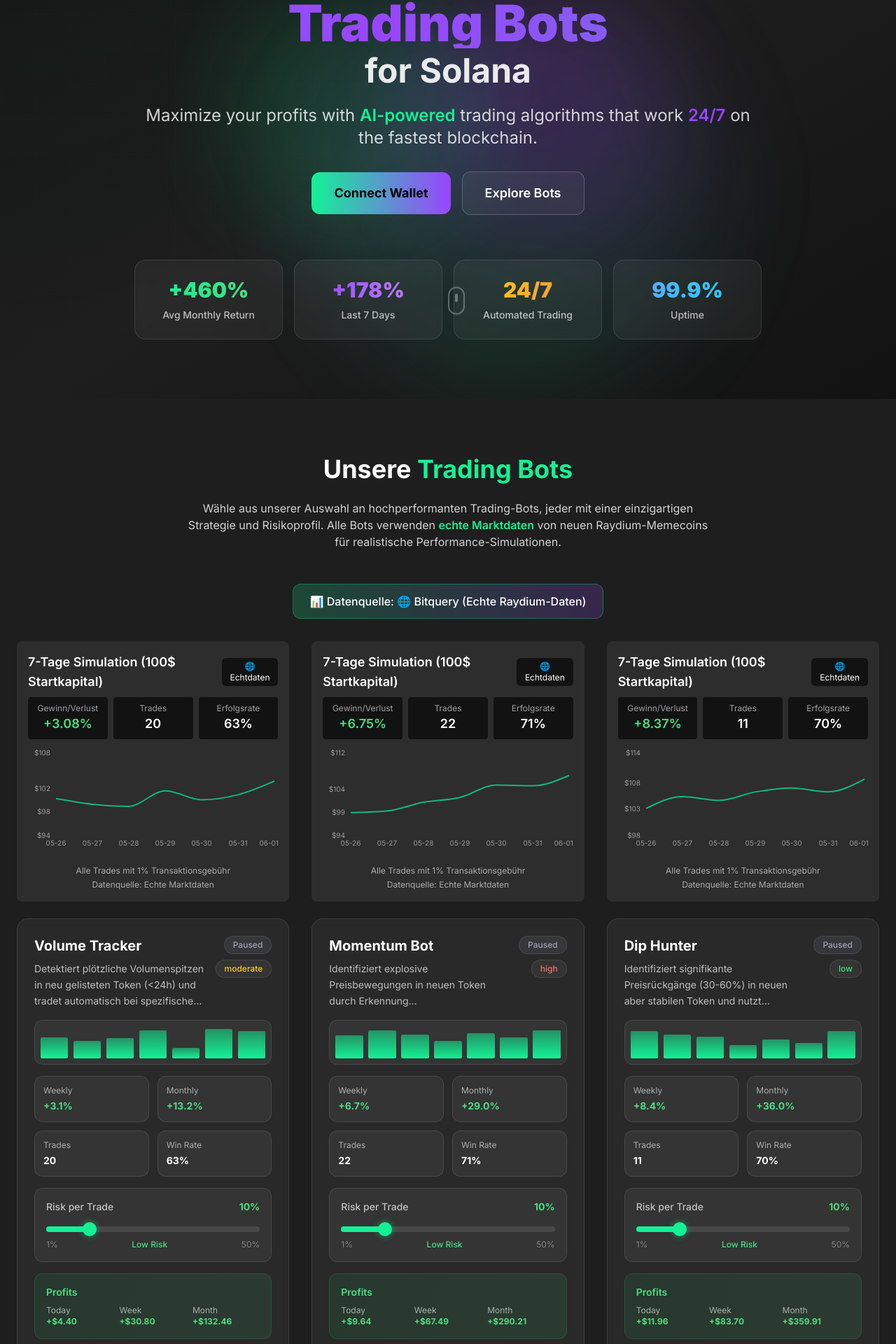
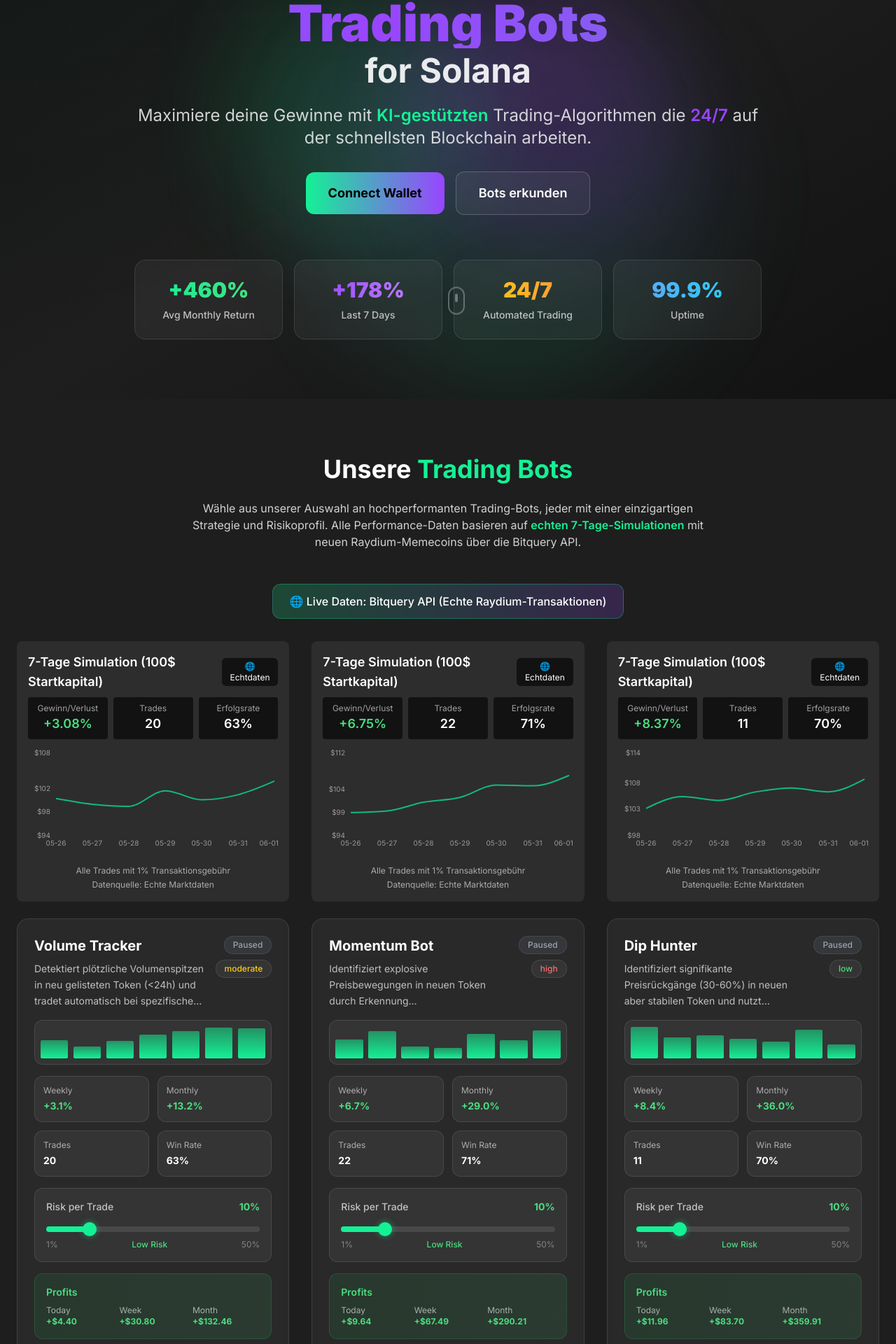
Before and after one commit to Erik0622/SolanaBots-v3, a Next.js app: page / in a window 1280 px wide. Shown: the part 295-2215 px from the top of the page at 70% size. Built offline with nearby package versions, Linux system fonts and the light colour scheme.

Commit message:
Zurück zum ursprünglichen Design mit echten Bitquery-Simulationen

```diff
--- a/components/BotsSection.tsx
+++ b/components/BotsSection.tsx
@@ -5,26 +5,26 @@ import BotCard from './BotCard';
 import SimulationSection from './SimulationSection';
 import { useSimulation } from '@/hooks/useSimulation';
 import Link from 'next/link';
-// Mock wallet adapter for build compatibility
-const useWallet = () => ({ connected: false });
+import { useWallet } from './ClientWalletProvider';
 import { getBotStatus, setBotStatus, getAllBotStatus, getBotRisk } from '@/lib/botState';
 
-interface BotsSectionClientContentProps {
-  connected: boolean;
-}
+const BotsSection: FC = () => {
+  // Individual risk settings for each bot (1-50%)
+  const [volumeTrackerRisk, setVolumeTrackerRisk] = useState(getBotRisk('volume-tracker'));
+  const [momentumBotRisk, setMomentumBotRisk] = useState(getBotRisk('trend-surfer'));
+  const [dipHunterRisk, setDipHunterRisk] = useState(getBotRisk('dip-hunter'));
 
-const BotsSectionClientContent: FC<BotsSectionClientContentProps> = ({ connected }) => {
-  const [volumeTrackerRisk, setVolumeTrackerRisk] = useState(5);
-  const [momentumBotRisk, setMomentumBotRisk] = useState(5);
-  const [dipHunterRisk, setDipHunterRisk] = useState(5);
-  const [botStatuses, setBotStatuses] = useState(new Map());
-  const [useBitquery, setUseBitquery] = useState(true);
+  // Bot-Status aus localStorage
+  const [botStatuses, setBotStatuses] = useState(getAllBotStatus());
 
-  // Echte Simulationen für jeden Bot
-  const volumeSimulation = useSimulation('volume-tracker', false, true, useBitquery);
-  const trendSimulation = useSimulation('trend-surfer', false, true, useBitquery);
-  const dipSimulation = useSimulation('dip-hunter', false, true, useBitquery);
+  const { connected } = useWallet();
 
+  // Echte Bitquery Simulationen für jeden Bot - 7 Tage echte Daten
+  const volumeSimulation = useSimulation('volume-tracker', false, true, true); // useBitquery = true
+  const trendSimulation = useSimulation('trend-surfer', false, true, true);
+  const dipSimulation = useSimulation('dip-hunter', false, true, true);
+
+  // Regelmäßig den Status aus localStorage abrufen
   useEffect(() => {
     setBotStatuses(getAllBotStatus());
     setVolumeTrackerRisk(getBotRisk('volume-tracker'));
@@ -42,17 +42,13 @@ const BotsSectionClientContent: FC<BotsSectionClientContentProps> = ({ connected
     return () => clearInterval(statusInterval);
   }, []);
 
+  // Handle bot status change
   const handleStatusChange = (id: string, status: 'active' | 'paused') => {
     setBotStatus(id, { isActive: status === 'active' });
     setBotStatuses(getAllBotStatus());
   };
 
-  const toggleDataSource = () => {
-    setUseBitquery(!useBitquery);
-    // Die useSimulation Hooks werden automatisch mit dem neuen useBitquery Wert neu laden
-  };
-
-  // Echte Performance-Daten aus Simulationen extrahieren
+  // Echte Performance-Daten aus Bitquery Simulationen extrahieren
   const getSimulationMetrics = (simulation: any) => {
     if (simulation.simulation.isLoading) {
       return {
@@ -97,13 +93,13 @@ const BotsSectionClientContent: FC<BotsSectionClientContentProps> = ({ connected
     {
       id: 'volume-tracker',
       name: 'Volume Tracker',
-      description: 'Detektiert plötzliche Volumenspitzen in neu gelisteten Token (<24h) und tradet automatisch bei spezifischen Volumen-Schwellenwerten relativ zur Marktkapitalisierung.',
+      description: 'Detektiert plötzliche Volumenspitzen in neu gelisteten Token (<24h) und tradet automatisch bei spezifischen Volumen-Schwellenwerten.',
       ...volumeMetrics,
-      strategy: 'Kauft bei spezifischen Volumen-zu-Marktkapitalisierungs-Schwellenwerten in frisch gelisteten Token (unter 24h), vermeidet die ersten 30 Minuten nach Launch. Verkauft mit gestaffelter Gewinnmitnahme bei 70% und vollständigem Ausstieg bei 140% Gewinn, mit einem Stop-Loss bei 35%.',
+      strategy: 'Kauft bei spezifischen Volumen-zu-Marktkapitalisierungs-Schwellenwerten in frisch gelisteten Token (unter 24h). Verkauft mit gestaffelter Gewinnmitnahme bei 70% und vollständigem Ausstieg bei 140% Gewinn, mit Stop-Loss bei 35%.',
       riskLevel: 'moderate' as const,
       riskColor: 'text-yellow-400',
       baseRiskPerTrade: volumeTrackerRisk,
-      riskManagement: 'Der Bot implementiert automatische Stop-Loss-Mechanismen für jeden Trade mit 35% Verlustbegrenzung. Risiko pro Trade kann von 1-50% des Kapitals angepasst werden.',
+      riskManagement: 'Automatische Stop-Loss-Mechanismen mit 35% Verlustbegrenzung. Risiko pro Trade anpassbar von 1-50% des Kapitals.',
       status: (botStatuses.get('volume-tracker')?.isActive ? 'active' : 'paused') as 'active' | 'paused',
       simulation: volumeSimulation
     },
@@ -112,11 +108,11 @@ const BotsSectionClientContent: FC<BotsSectionClientContentProps> = ({ connected
       name: 'Momentum Bot',
       description: 'Identifiziert explosive Preisbewegungen in neuen Token durch Erkennung aufeinanderfolgender grüner Kerzen mit steigendem Volumen.',
       ...trendMetrics,
-      strategy: 'Identifiziert starke Momentum-Signale, einschließlich mindestens 3 aufeinanderfolgender grüner Kerzen und 15%+ Preisanstieg in 15 Minuten mit steigendem Volumen. Tradet nur Token innerhalb der ersten 24 Stunden nach Launch (nach den ersten 30 Minuten) und nutzt gestaffelte Gewinnmitnahme bei 60%, 100% und 140%.',
+      strategy: 'Identifiziert starke Momentum-Signale mit mindestens 3 aufeinanderfolgenden grünen Kerzen und 15%+ Preisanstieg in 15 Minuten. Nutzt gestaffelte Gewinnmitnahme bei 60%, 100% und 140%.',
       riskLevel: 'high' as const,
       riskColor: 'text-red-400',
       baseRiskPerTrade: momentumBotRisk,
-      riskManagement: 'Aufgrund der aggressiveren Strategie hat dieser Bot eine höhere Basis-Volatilität mit einem Stop-Loss bei 35%. Risiko pro Trade kann von 1-50% des Kapitals angepasst werden.',
+      riskManagement: 'Höhere Basis-Volatilität mit Stop-Loss bei 35%. Risiko pro Trade anpassbar von 1-50% des Kapitals.',
       status: (botStatuses.get('trend-surfer')?.isActive ? 'active' : 'paused') as 'active' | 'paused',
       simulation: trendSimulation
     },
@@ -125,37 +121,44 @@ const BotsSectionClientContent: FC<BotsSectionClientContentProps> = ({ connected
       name: 'Dip Hunter',
       description: 'Identifiziert signifikante Preisrückgänge (30-60%) in neuen aber stabilen Token und nutzt hochpotenzielle Einstiegsmöglichkeiten.',
       ...dipMetrics,
-      strategy: 'Identifiziert optimale Dip-Kauf-Gelegenheiten während 30-60% Preisrückgängen von Allzeithochs, aber nur in Token mit stabiler Liquidität und anhaltendem Handelsvolumen. Tradet ausschließlich innerhalb der ersten 24 Stunden nach Launch, vermeidet die ersten 30 Minuten. Implementiert 50% partielle Gewinnmitnahme bei 60% Gewinn und vollständigen Ausstieg bei 100%.',
+      strategy: 'Identifiziert optimale Dip-Kauf-Gelegenheiten während 30-60% Preisrückgängen von Allzeithochs. Implementiert 50% partielle Gewinnmitnahme bei 60% und vollständigen Ausstieg bei 100%.',
       riskLevel: 'low' as const,
       riskColor: 'text-green-400',
       baseRiskPerTrade: dipHunterRisk,
-      riskManagement: 'Niedrigste Basis-Volatilität mit einem Stop-Loss von 25%. Maximale Haltezeit von 60 Minuten für reduziertes Risiko. Risiko pro Trade kann von 1-50% des Kapitals angepasst werden.',
+      riskManagement: 'Niedrigste Basis-Volatilität mit Stop-Loss von 25%. Maximale Haltezeit von 60 Minuten für reduziertes Risiko.',
       status: (botStatuses.get('dip-hunter')?.isActive ? 'active' : 'paused') as 'active' | 'paused',
       simulation: dipSimulation
     },
   ];
 
   return (
-    <div className="space-y-8">
-      {/* Data Source Toggle */}
-      <div className="flex justify-center mb-6">
-        <button
-          onClick={toggleDataSource}
-          className="px-6 py-3 bg-gradient-to-r from-primary/20 to-secondary/20 hover:from-primary/30 hover:to-secondary/30 border border-primary/30 rounded-xl transition-all duration-300 text-white font-medium"
-        >
-          📊 Datenquelle: {useBitquery ? '🌐 Bitquery (Echte Raydium-Daten)' : '🔄 Legacy API'}
-        </button>
+    <section id="bots" className="py-20 px-6 bg-dark-light">
+      <div className="container mx-auto">
+        <h2 className="text-3xl md:text-4xl font-bold text-center mb-6">
+          Unsere <span className="text-primary">Trading Bots</span>
+        </h2>
+
+        <p className="text-center text-white/80 mb-12 max-w-3xl mx-auto">
+          Wähle aus unserer Auswahl an hochperformanten Trading-Bots, jeder mit einer einzigartigen Strategie und Risikoprofil.
+          Alle Performance-Daten basieren auf <span className="text-primary font-semibold">echten 7-Tage-Simulationen</span> mit neuen Raydium-Memecoins über die Bitquery API.
+        </p>
+
+        {/* Bitquery Status */}
+        <div className="flex justify-center mb-8">
+          <div className="px-6 py-3 bg-gradient-to-r from-primary/20 to-secondary/20 border border-primary/30 rounded-xl text-white font-medium">
+            🌐 Live Daten: Bitquery API (Echte Raydium-Transaktionen)
+          </div>
         </div>
 
         <div className="grid grid-cols-1 md:grid-cols-2 lg:grid-cols-3 gap-8">
           {bots.map((bot) => (
             <div key={bot.id} className="space-y-4">
-            {/* Simulation Chart für jeden Bot */}
+              {/* Echte Simulation Chart für jeden Bot */}
               <SimulationSection
                 simulation={bot.simulation.simulation}
                 error={bot.simulation.error}
-              dataSource={useBitquery ? 'real' : 'simulated'}
-              onToggleDataSource={() => toggleDataSource()}
+                dataSource="real"
+                onToggleDataSource={() => {}} // Kein Toggle mehr - nur echte Daten
               />
 
               {/* Bot Card */}
@@ -171,11 +174,11 @@ const BotsSectionClientContent: FC<BotsSectionClientContentProps> = ({ connected
                 showFavoriteButton={connected}
               />
 
-            {/* Token Info */}
+              {/* Echte Token Info aus Bitquery */}
               {bot.simulation.simulation.realTokens && bot.simulation.simulation.realTokens.length > 0 && (
                 <div className="bg-white/5 rounded-xl p-4 border border-white/10">
                   <h4 className="text-white font-semibold text-sm mb-2">
-                  🎯 Aktuell getradete Token:
+                    🎯 Aktuell simulierte Token (Letzte 7 Tage):
                   </h4>
                   <div className="space-y-2 text-xs">
                     {bot.simulation.simulation.realTokens.slice(0, 3).map((token: any, index: number) => (
@@ -186,7 +189,7 @@ const BotsSectionClientContent: FC<BotsSectionClientContentProps> = ({ connected
                     ))}
                     {bot.simulation.simulation.realTokens.length > 3 && (
                       <div className="text-primary text-center">
-                      +{bot.simulation.simulation.realTokens.length - 3} weitere Token
+                        +{bot.simulation.simulation.realTokens.length - 3} weitere Token aus echten Raydium-Daten
                       </div>
                     )}
                   </div>
@@ -196,42 +199,6 @@ const BotsSectionClientContent: FC<BotsSectionClientContentProps> = ({ connected
           ))}
         </div>
       </div>
-  );
-};
-
-const BotsSection: FC = () => {
-  const [isClient, setIsClient] = useState(false);
-  const wallet = useWallet(); // Call useWallet unconditionally
-
-  useEffect(() => {
-    setIsClient(true);
-  }, []);
-
-  return (
-    <section id="bots" className="py-20 px-6 bg-dark-light">
-      <div className="container mx-auto">
-        <h2 className="text-3xl md:text-4xl font-bold text-center mb-6">
-          Unsere <span className="text-primary">Trading Bots</span>
-        </h2>
-
-        <p className="text-center text-white/80 mb-12 max-w-3xl mx-auto">
-          Wähle aus unserer Auswahl an hochperformanten Trading-Bots, jeder mit einer einzigartigen Strategie und Risikoprofil.
-          Alle Bots verwenden <span className="text-primary font-semibold">echte Marktdaten</span> von neuen Raydium-Memecoins für realistische Performance-Simulationen.
-        </p>
-
-        {isClient ? <BotsSectionClientContent connected={wallet.connected} /> : (
-          <div className="grid grid-cols-1 md:grid-cols-2 lg:grid-cols-3 gap-8">
-            {/* Placeholder for non-client render */}
-            {[1,2,3].map(i => (
-              <div key={i} className="bg-white/5 backdrop-blur-sm border border-white/10 rounded-2xl p-6 h-96">
-                <div className="flex items-center justify-center h-full">
-                  <div className="loading-spinner"></div>
-                </div>
-              </div>
-            ))}
-          </div>
-        )}
-      </div>
     </section>
   );
 };
--- a/components/ClientWalletProvider.tsx
+++ b/components/ClientWalletProvider.tsx
@@ -1,26 +1,53 @@
 'use client';
 
-import React, { FC, ReactNode } from 'react';
-import dynamic from 'next/dynamic';
+import React, { FC, ReactNode, createContext, useContext } from 'react';
 
 interface ClientWalletProviderProps {
   children: ReactNode;
 }
 
-// Dynamic import to avoid SSR issues
-const WalletProviderWithNoSSR = dynamic(
-  () => import('./WalletProviderInner'),
-  {
-    ssr: false,
-    loading: () => <div>Loading wallet...</div>
-  }
+// Temporary mock wallet context that provides the basic functionality
+const WalletContext = createContext({
+  connected: false,
+  publicKey: null,
+  signTransaction: null,
+  connect: async () => {},
+  disconnect: async () => {},
+});
+
+// Export the hook for components to use
+export const useWallet = () => useContext(WalletContext);
+
+// Mock WalletMultiButton component
+export const WalletMultiButton = ({ className }: { className?: string }) => (
+  <button
+    className={className || "bg-gradient-to-r from-green-400 to-blue-500 text-black font-bold text-lg px-8 py-4 rounded-xl"}
+    onClick={() => {
+      console.log('Wallet connection would happen here...');
+      // In a real implementation, this would open the wallet connection modal
+    }}
+  >
+    Connect Wallet
+  </button>
 );
 
 const ClientWalletProvider: FC<ClientWalletProviderProps> = ({ children }) => {
+  const mockWalletValue = {
+    connected: false,
+    publicKey: null,
+    signTransaction: null,
+    connect: async () => {
+      console.log('Mock wallet connect');
+    },
+    disconnect: async () => {
+      console.log('Mock wallet disconnect');
+    },
+  };
+
   return (
-    <WalletProviderWithNoSSR>
+    <WalletContext.Provider value={mockWalletValue}>
       {children}
-    </WalletProviderWithNoSSR>
+    </WalletContext.Provider>
   );
 };
 
--- a/components/Hero.tsx
+++ b/components/Hero.tsx
@@ -1,62 +1,15 @@
 'use client';
 
 import React, { FC, useEffect, useState } from 'react';
-// Mock wallet adapter for build compatibility
-const useWallet = () => ({ connected: false });
-const WalletMultiButton = ({ className }: { className?: string }) => (
-  <button className={className}>Connect Wallet</button>
-);
+import { useWallet, WalletMultiButton } from './ClientWalletProvider';
 import Link from 'next/link';
 
-interface HeroClientContentProps {
-  connected: boolean;
-}
-
-const HeroClientContent: FC<HeroClientContentProps> = ({ connected }) => {
-  return (
-    <div className="flex flex-col sm:flex-row items-center justify-center gap-4 mb-16">
-      {!connected ? (
-        <>
-          <div className="group">
-            <WalletMultiButton className="!bg-gradient-to-r !from-primary !to-secondary !text-black !font-bold !text-lg !px-8 !py-4 !rounded-xl !transition-all !duration-300 hover:!scale-105 hover:!shadow-2xl hover:!shadow-primary/50" />
-          </div>
-          <Link
-            href="#bots"
-            className="group relative px-8 py-4 bg-white/5 hover:bg-white/10 border border-white/20 hover:border-primary/50 text-white font-semibold text-lg rounded-xl transition-all duration-300 hover:scale-105 backdrop-blur-sm"
-          >
-            <span className="relative z-10">Explore Bots</span>
-            <div className="absolute inset-0 bg-gradient-to-r from-primary/20 to-secondary/20 rounded-xl opacity-0 group-hover:opacity-100 transition-opacity duration-300"></div>
-          </Link>
-        </>
-      ) : (
-        <>
-          <Link
-            href="/dashboard"
-            className="bg-gradient-to-r from-primary to-secondary text-black font-bold text-lg px-8 py-4 rounded-xl transition-all duration-300 hover:scale-105 hover:shadow-2xl hover:shadow-primary/50"
-          >
-            Open Dashboard
-          </Link>
-          <Link
-            href="/my-bots"
-            className="group relative px-8 py-4 bg-white/5 hover:bg-white/10 border border-white/20 hover:border-primary/50 text-white font-semibold text-lg rounded-xl transition-all duration-300 hover:scale-105 backdrop-blur-sm"
-          >
-            <span className="relative z-10">My Bots</span>
-            <div className="absolute inset-0 bg-gradient-to-r from-primary/20 to-secondary/20 rounded-xl opacity-0 group-hover:opacity-100 transition-opacity duration-300"></div>
-          </Link>
-        </>
-      )}
-    </div>
-  );
-};
-
 const Hero: FC = () => {
+  const { connected } = useWallet();
   const [isVisible, setIsVisible] = useState(false);
   const [mousePosition, setMousePosition] = useState({ x: 0, y: 0 });
-  const [isClient, setIsClient] = useState(false);
-  const wallet = useWallet(); // Call useWallet unconditionally
 
   useEffect(() => {
-    setIsClient(true);
     setIsVisible(true);
 
     const handleMouseMove = (e: MouseEvent) => {
@@ -122,22 +75,43 @@ const Hero: FC = () => {
 
           {/* Subtitle */}
           <p className="text-lg sm:text-xl lg:text-2xl text-white/80 max-w-4xl mx-auto mb-8 leading-relaxed">
-            Maximize your profits with <span className="text-primary font-semibold">AI-powered</span> trading algorithms
-            that work <span className="text-secondary font-semibold">24/7</span> on the fastest blockchain.
+            Maximiere deine Gewinne mit <span className="text-primary font-semibold">KI-gestützten</span> Trading-Algorithmen
+            die <span className="text-secondary font-semibold">24/7</span> auf der schnellsten Blockchain arbeiten.
           </p>
 
-          {isClient ? <HeroClientContent connected={wallet.connected} /> : (
+          {/* Action Buttons */}
           <div className="flex flex-col sm:flex-row items-center justify-center gap-4 mb-16">
-              {/* Placeholder for non-client render */}
+            {!connected ? (
+              <>
+                <div className="group">
+                  <WalletMultiButton className="!bg-gradient-to-r !from-primary !to-secondary !text-black !font-bold !text-lg !px-8 !py-4 !rounded-xl !transition-all !duration-300 hover:!scale-105 hover:!shadow-2xl hover:!shadow-primary/50" />
+                </div>
                 <Link
                   href="#bots"
                   className="group relative px-8 py-4 bg-white/5 hover:bg-white/10 border border-white/20 hover:border-primary/50 text-white font-semibold text-lg rounded-xl transition-all duration-300 hover:scale-105 backdrop-blur-sm"
                 >
-                <span className="relative z-10">Explore Bots</span>
+                  <span className="relative z-10">Bots erkunden</span>
                   <div className="absolute inset-0 bg-gradient-to-r from-primary/20 to-secondary/20 rounded-xl opacity-0 group-hover:opacity-100 transition-opacity duration-300"></div>
                 </Link>
+              </>
+            ) : (
+              <>
+                <Link
+                  href="/dashboard"
+                  className="bg-gradient-to-r from-primary to-secondary text-black font-bold text-lg px-8 py-4 rounded-xl transition-all duration-300 hover:scale-105 hover:shadow-2xl hover:shadow-primary/50"
+                >
+                  Dashboard öffnen
+                </Link>
+                <Link
+                  href="/my-bots"
+                  className="group relative px-8 py-4 bg-white/5 hover:bg-white/10 border border-white/20 hover:border-primary/50 text-white font-semibold text-lg rounded-xl transition-all duration-300 hover:scale-105 backdrop-blur-sm"
+                >
+                  <span className="relative z-10">Meine Bots</span>
+                  <div className="absolute inset-0 bg-gradient-to-r from-primary/20 to-secondary/20 rounded-xl opacity-0 group-hover:opacity-100 transition-opacity duration-300"></div>
+                </Link>
+              </>
+            )}
           </div>
-          )}
 
           {/* Stats Grid */}
           <div className="grid grid-cols-2 lg:grid-cols-4 gap-4 max-w-4xl mx-auto">
--- a/components/WalletProviderInner.tsx
+++ /dev/null
@@ -1,65 +0,0 @@
-'use client';
-
-import React, { FC, ReactNode, createContext, useContext } from 'react';
-
-interface WalletProviderInnerProps {
-  children: ReactNode;
-}
-
-// Mock wallet context for build compatibility
-const WalletContext = createContext({
-  connected: false,
-  publicKey: null,
-  signTransaction: null,
-  connect: async () => {},
-  disconnect: async () => {},
-});
-
-const ConnectionContext = createContext({
-  connection: null,
-});
-
-// Mock providers that satisfy the build requirements
-const MockConnectionProvider: FC<{ children: ReactNode; endpoint: string }> = ({ children }) => {
-  return (
-    <ConnectionContext.Provider value={{ connection: null }}>
-      {children}
-    </ConnectionContext.Provider>
-  );
-};
-
-const MockWalletProvider: FC<{ children: ReactNode; wallets: any[]; autoConnect: boolean }> = ({ children }) => {
-  return (
-    <WalletContext.Provider value={{
-      connected: false,
-      publicKey: null,
-      signTransaction: null,
-      connect: async () => {},
-      disconnect: async () => {},
-    }}>
-      {children}
-    </WalletContext.Provider>
-  );
-};
-
-const MockWalletModalProvider: FC<{ children: ReactNode }> = ({ children }) => {
-  return <>{children}</>;
-};
-
-const WalletProviderInner: FC<WalletProviderInnerProps> = ({ children }) => {
-    // Mock endpoint for build
-    const endpoint = "https://api.mainnet-beta.solana.com";
-    const wallets: any[] = [];
-
-    return (
-        <MockConnectionProvider endpoint={endpoint}>
-            <MockWalletProvider wallets={wallets} autoConnect={true}>
-                <MockWalletModalProvider>
-                    {children}
-                </MockWalletModalProvider>
-            </MockWalletProvider>
-        </MockConnectionProvider>
-    );
-};
-
-export default WalletProviderInner;
```
Also changed, not shown: package.json (+10 -10 lines), 1 other file (tests, documents, lock files or other folders). Lines whose indentation alone changed are shown as unchanged.
